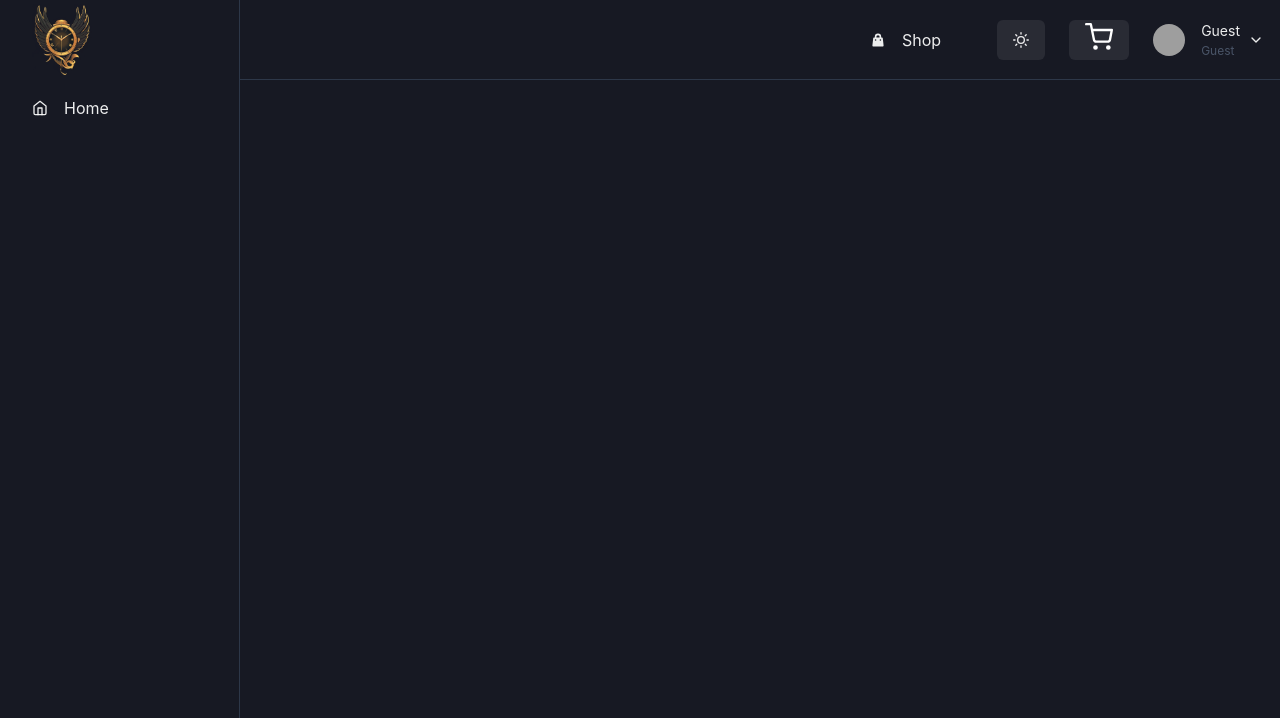
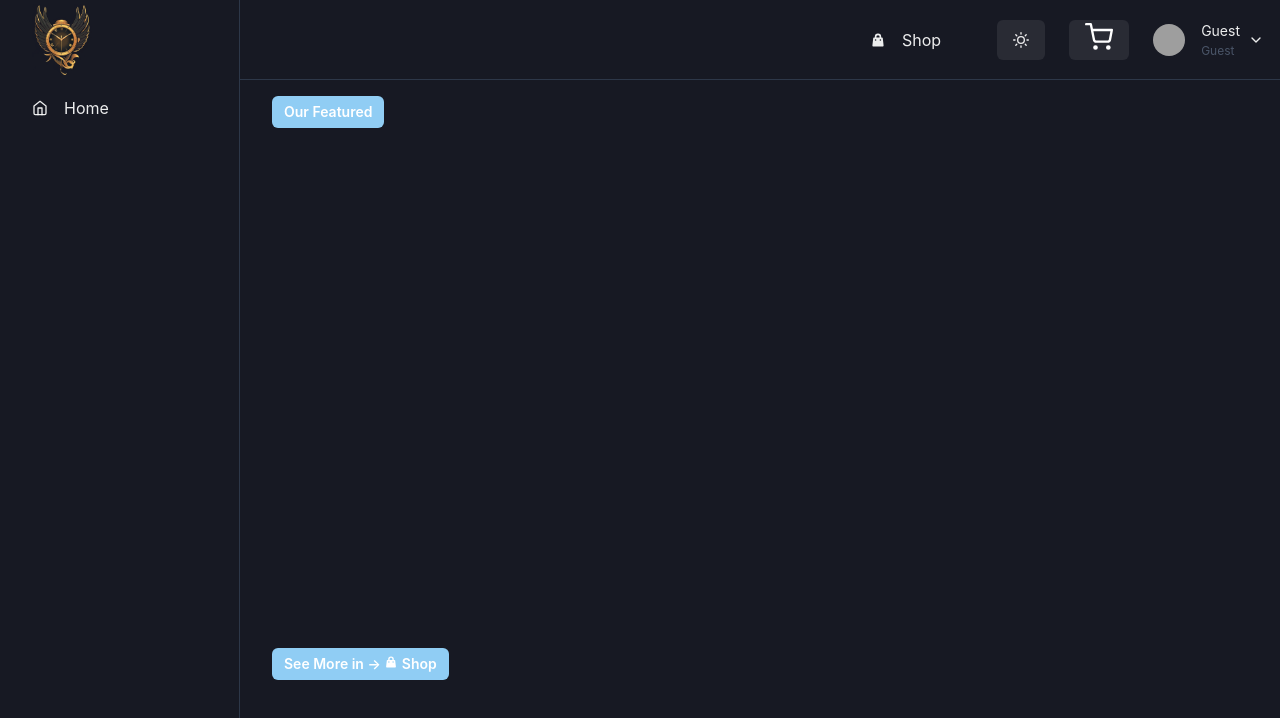
Before and after one commit to rezan83/watchers-ecommerce, a React (Create React App) app in the folder client/: page / in a window 1280 px wide. Shown: the top 718 px of the page. Built offline with nearby package versions, Linux system fonts and the light colour scheme; no server answers; grey boxes are pictures that could not be loaded.

Commit message:
home and sibebar styling

```diff
--- a/client/src/components/SideBar/DashLinks.tsx
+++ b/client/src/components/SideBar/DashLinks.tsx
@@ -30,7 +30,7 @@ const NavLink: FC<ILink> = ({ link, name, onClick }) => (
 const DashLinks = () => {
   const setProductToEdit = useCartStore(state => state.setProductToEdit);
   return (
-    <Box bg={useColorModeValue('gray.100', 'gray.900')} px={4} border={'solid 1px gray'}>
+    <Box bg={useColorModeValue('gray.100', 'gray.900')} mx={2} border={'solid 1px gray'}>
       <VStack as={'nav'} spacing={4} display={'flex'} alignItems={'start'}>
         <NavLink link={'/dashboard/users'} name={'Users'} />
         <NavLink
--- a/client/src/components/SideBar/ProductFilters.tsx
+++ b/client/src/components/SideBar/ProductFilters.tsx
@@ -50,7 +50,7 @@ const ProductFilters: FC = () => {
     setSelectedCategories(selectedCategories);
   };
   return (
-    <Flex p={'10px'} direction="column" w={'100%'} border={'1px gray solid'}>
+    <Flex mx={2} direction="column" border={'1px gray solid'}>
       <Flex m="5px" justifyContent={'space-between'}>
         <Icon as={FaFilter} />
         <Button onClick={clearFilters}>reset</Button>
--- a/client/src/components/SideBar/index.tsx
+++ b/client/src/components/SideBar/index.tsx
@@ -40,7 +40,7 @@ import DashLinks from './DashLinks';
 
 import './side-bar.css';
 
-// interface LinkItemProps {
+// interface LinkItemProps {shop
 //   name: string;
 //   icon: IconType;
 //   link?: string;
--- a/client/src/pages/Home.tsx
+++ b/client/src/pages/Home.tsx
@@ -1,11 +1,14 @@
 import React, { useEffect, useState } from 'react';
-import { Box } from '@chakra-ui/react';
+import { Box, Button, Icon } from '@chakra-ui/react';
 
 import useProductsStore from 'store/productsStrore';
 
 import { ThreeGallery } from 'components/ThreeGallery';
+import { useNavigate } from 'react-router-dom';
+import { HiShoppingBag } from 'react-icons/hi';
 
 export default function Home() {
+  const navigate = useNavigate();
   const featured = useProductsStore(state => state.featuredProducts);
   const [images, setimages] = useState<any>([]);
   useEffect(() => {
@@ -51,7 +54,30 @@ export default function Home() {
 
   return (
     <Box position={'relative'} height={'600px'} width={'full'} overflow={'hidden'}>
+      <Button
+        position={'absolute'}
+        zIndex={'100'}
+        top={0}
+        left={`1rem`}
+        colorScheme={'blue'}
+        color='white'
+        size={'sm'}>
+        {'Our Featured'}
+      </Button>
       {!!featured.length && <ThreeGallery images={images} />}
+      <Button
+        position={'absolute'}
+        zIndex={'100'}
+        bottom={'1rem'}
+        left={`1rem`}
+        colorScheme={'blue'}
+        color='white'
+        size={'sm'}
+        onClick={() => navigate('/products')}>
+        <span>{'See More in ->'} <Icon as={HiShoppingBag} /> {'Shop'}</span>
+
+
+      </Button>
     </Box>
   );
 }
```
